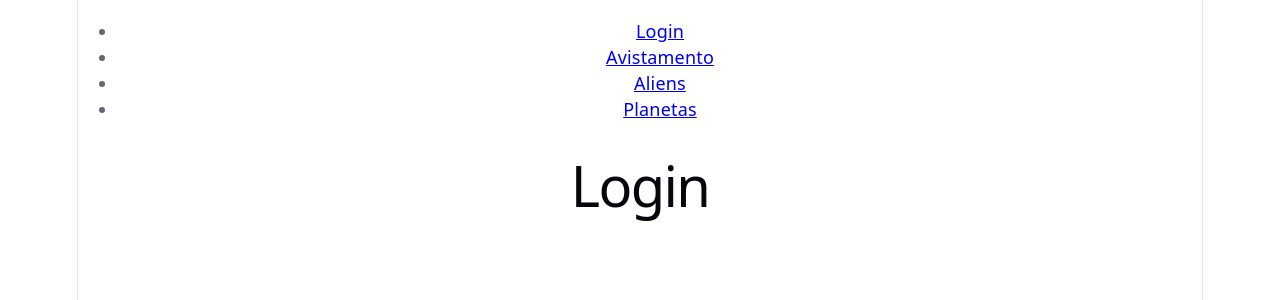
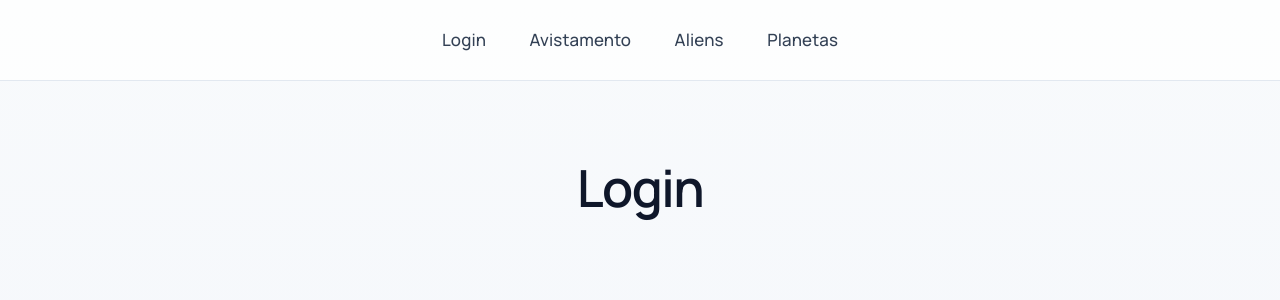
Before and after one commit to llcardos/Trabalho-Grupo4-React, a React (Vite) app in the folder trabalho-grupo4/: page /login in a window 1280 px wide. Shown: the top 300 px of the page. Built offline with nearby package versions, Linux system fonts and the light colour scheme.

Commit message:
feat: add modern and clean css page and header componente

```diff
--- a/trabalho-grupo4/src/App.jsx
+++ b/trabalho-grupo4/src/App.jsx
@@ -14,7 +14,7 @@ function App() {
           <Route path="/avistamento" element={<h1>Avistamento</h1>} />
           <Route path="/aliens" element={<h1>Aliens</h1>} />
           <Route path="/planetas" element={<h1>Planetas</h1>} />
-          <Route path="*" element={<h1>Pagina nao encontrada</h1>} />
+          <Route path="*" element={<h1>Página não encontrada</h1>} />
         </Routes>
       </main>
     </>
--- a/trabalho-grupo4/src/components/Header.jsx
+++ b/trabalho-grupo4/src/components/Header.jsx
@@ -1,14 +1,15 @@
 import { Link } from 'react-router-dom';
+import '../styles/header.css';
 
 function Header() {
   return (
-    <header>
-      <nav>
-        <ul>
-          <li><Link to="/login">Login</Link></li>
-          <li><Link to="/avistamento">Avistamento</Link></li>
-          <li><Link to="/aliens">Aliens</Link></li>
-          <li><Link to="/planetas">Planetas</Link></li>
+    <header className="site-header">
+      <nav className="site-nav">
+        <ul className="site-nav-list">
+          <li><Link className="site-nav-link" to="/login">Login</Link></li>
+          <li><Link className="site-nav-link" to="/avistamento">Avistamento</Link></li>
+          <li><Link className="site-nav-link" to="/aliens">Aliens</Link></li>
+          <li><Link className="site-nav-link" to="/planetas">Planetas</Link></li>
         </ul>
       </nav>
     </header>
--- a/trabalho-grupo4/src/global.css
+++ b/trabalho-grupo4/src/global.css
@@ -1,96 +1,81 @@
+@import url('https://fonts.googleapis.com/css2?family=Manrope:wght@400;500;600;700&display=swap');
+
 :root {
-  --text: #6b6375;
-  --text-h: #08060d;
-  --bg: #fff;
-  --border: #e5e4e7;
-  --code-bg: #f4f3ec;
-  --accent: #aa3bff;
-  --accent-bg: rgba(170, 59, 255, 0.1);
-  --accent-border: rgba(170, 59, 255, 0.5);
-  --social-bg: rgba(244, 243, 236, 0.5);
-  --shadow:
-    rgba(0, 0, 0, 0.1) 0 10px 15px -3px, rgba(0, 0, 0, 0.05) 0 4px 6px -2px;
+  --text: #334155;
+  --text-h: #0f172a;
+  --bg: #f8fafc;
+  --surface: #ffffff;
+  --border: #e2e8f0;
+  --code-bg: #eef2f7;
+  --accent: #2563eb;
+  --accent-bg: rgba(37, 99, 235, 0.1);
+  --accent-border: rgba(37, 99, 235, 0.32);
+  --shadow: 0 8px 24px rgba(15, 23, 42, 0.06);
 
-  --sans: system-ui, 'Segoe UI', Roboto, sans-serif;
-  --heading: system-ui, 'Segoe UI', Roboto, sans-serif;
-  --mono: ui-monospace, Consolas, monospace;
+  --sans: 'Manrope', 'Segoe UI', sans-serif;
+  --heading: 'Manrope', 'Segoe UI', sans-serif;
+  --mono: 'IBM Plex Mono', ui-monospace, Menlo, Consolas, monospace;
 
-  font: 18px/145% var(--sans);
-  letter-spacing: 0.18px;
-  color-scheme: light dark;
+  font: 18px/1.5 var(--sans);
+  letter-spacing: 0.15px;
   color: var(--text);
   background: var(--bg);
   font-synthesis: none;
   text-rendering: optimizeLegibility;
   -webkit-font-smoothing: antialiased;
   -moz-osx-font-smoothing: grayscale;
-
-  @media (max-width: 1024px) {
-    font-size: 16px;
-  }
 }
 
-@media (prefers-color-scheme: dark) {
-  :root {
-    --text: #9ca3af;
-    --text-h: #f3f4f6;
-    --bg: #16171d;
-    --border: #2e303a;
-    --code-bg: #1f2028;
-    --accent: #c084fc;
-    --accent-bg: rgba(192, 132, 252, 0.15);
-    --accent-border: rgba(192, 132, 252, 0.5);
-    --social-bg: rgba(47, 48, 58, 0.5);
-    --shadow:
-      rgba(0, 0, 0, 0.4) 0 10px 15px -3px, rgba(0, 0, 0, 0.25) 0 4px 6px -2px;
-  }
+* {
+  box-sizing: border-box;
+}
 
-  #social .button-icon {
-    filter: invert(1) brightness(2);
-  }
+html,
+body {
+  margin: 0;
+  min-height: 100%;
 }
 
 body {
-  margin: 0;
+  background: linear-gradient(180deg, #f8fafc 0%, #f3f6fb 100%);
 }
 
 #root {
-  width: 1126px;
-  max-width: 100%;
-  margin: 0 auto;
+  width: 100%;
+  margin: 0;
   text-align: center;
-  border-inline: 1px solid var(--border);
   min-height: 100svh;
   display: flex;
   flex-direction: column;
-  box-sizing: border-box;
+  background: transparent;
+}
+
+main {
+  width: min(1120px, 100% - 2.5rem);
+  margin: 0 auto;
+  padding: 2rem 0 3rem;
 }
 
 h1,
 h2 {
   font-family: var(--heading);
-  font-weight: 500;
+  font-weight: 600;
   color: var(--text-h);
 }
 
 h1 {
-  font-size: 56px;
-  letter-spacing: -1.68px;
-  margin: 32px 0;
-  @media (max-width: 1024px) {
-    font-size: 36px;
-    margin: 20px 0;
-  }
+  font-size: clamp(2.1rem, 4vw, 3.4rem);
+  letter-spacing: -0.03em;
+  margin: 1.8rem 0 1.2rem;
 }
+
 h2 {
-  font-size: 24px;
-  line-height: 118%;
-  letter-spacing: -0.24px;
-  margin: 0 0 8px;
-  @media (max-width: 1024px) {
-    font-size: 20px;
-  }
+  font-size: clamp(1.3rem, 2vw, 1.6rem);
+  line-height: 1.2;
+  letter-spacing: -0.01em;
+  margin: 0 0 0.5rem;
 }
+
 p {
   margin: 0;
 }
@@ -99,13 +84,26 @@ code,
 .counter {
   font-family: var(--mono);
   display: inline-flex;
-  border-radius: 4px;
+  border-radius: 8px;
   color: var(--text-h);
 }
 
 code {
-  font-size: 15px;
-  line-height: 135%;
-  padding: 4px 8px;
+  font-size: 0.86rem;
+  line-height: 1.3;
+  padding: 0.3rem 0.55rem;
   background: var(--code-bg);
 }
+
+@media (max-width: 1024px) {
+  :root {
+    font-size: 16px;
+  }
+}
+
+@media (max-width: 640px) {
+  main {
+    width: calc(100% - 1.25rem);
+    padding: 1.4rem 0 2rem;
+  }
+}
--- a/trabalho-grupo4/src/styles/header.css
+++ b/trabalho-grupo4/src/styles/header.css
@@ -0,0 +1,65 @@
+.site-header {
+    padding: 1rem 1.5rem;
+    background: rgba(255, 255, 255, 0.76);
+    border-bottom: 1px solid #e2e8f0;
+}
+
+.site-nav {
+    max-width: 1120px;
+    margin: 0 auto;
+}
+
+.site-nav-list {
+    list-style: none;
+    margin: 0;
+    padding: 0;
+    display: flex;
+    align-items: center;
+    justify-content: center;
+    gap: 0.6rem;
+    flex-wrap: wrap;
+}
+
+.site-nav-link {
+    display: inline-flex;
+    align-items: center;
+    justify-content: center;
+    min-height: 2.2rem;
+    padding: 0.45rem 0.85rem;
+    border-radius: 8px;
+    border: 1px solid transparent;
+    text-decoration: none;
+    font-size: 0.94rem;
+    font-weight: 500;
+    color: #334155;
+    background: transparent;
+    transition: color 180ms ease, background-color 180ms ease, border-color 180ms ease;
+}
+
+.site-nav-link:hover {
+    color: #0f172a;
+    border-color: rgba(37, 99, 235, 0.18);
+    background: rgba(37, 99, 235, 0.06);
+}
+
+.site-nav-link:focus-visible {
+    outline: 2px solid rgba(37, 99, 235, 0.45);
+    outline-offset: 2px;
+}
+
+@media (max-width: 640px) {
+    .site-header {
+        padding: 0.8rem 0.65rem;
+    }
+
+    .site-nav-list {
+        gap: 0.45rem;
+    }
+
+    .site-nav-link {
+        width: calc(50% - 0.25rem);
+        min-height: 2.2rem;
+        font-size: 0.86rem;
+        padding: 0.4rem 0.75rem;
+    }
+}
```
